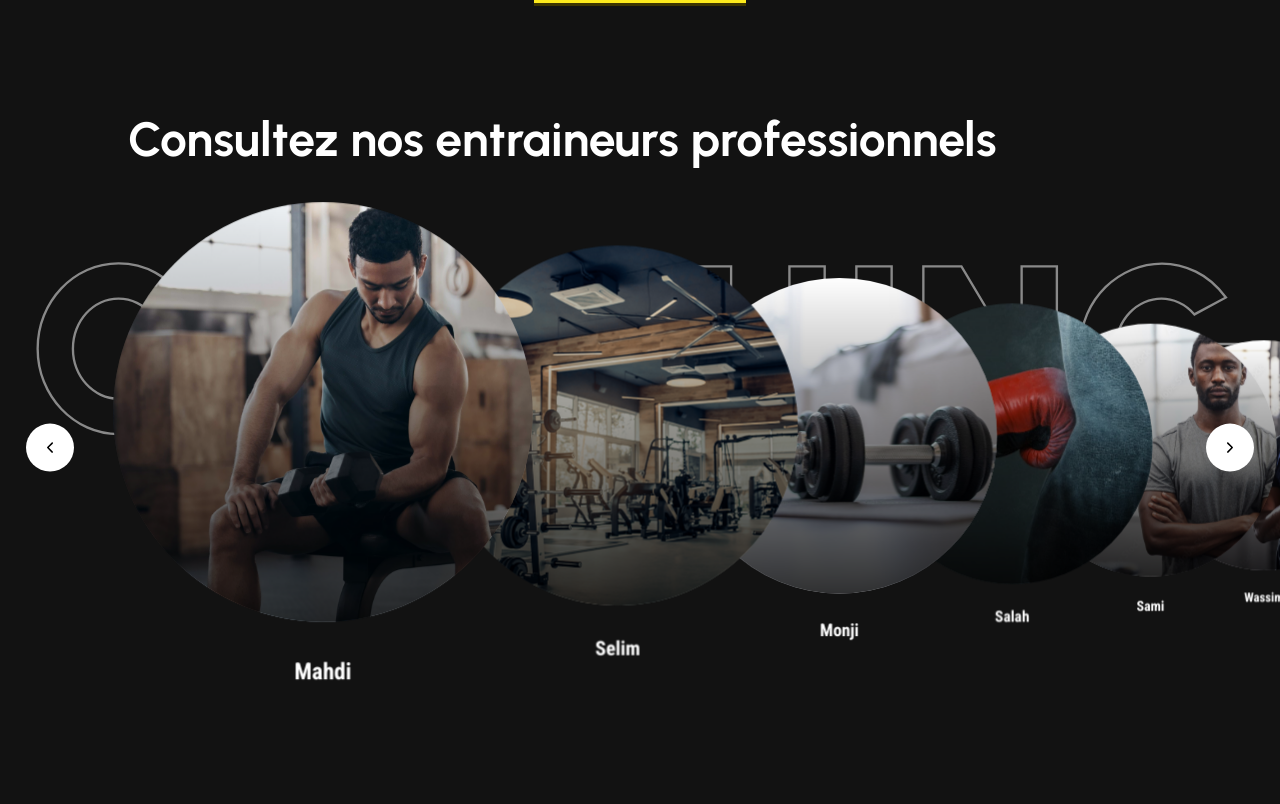
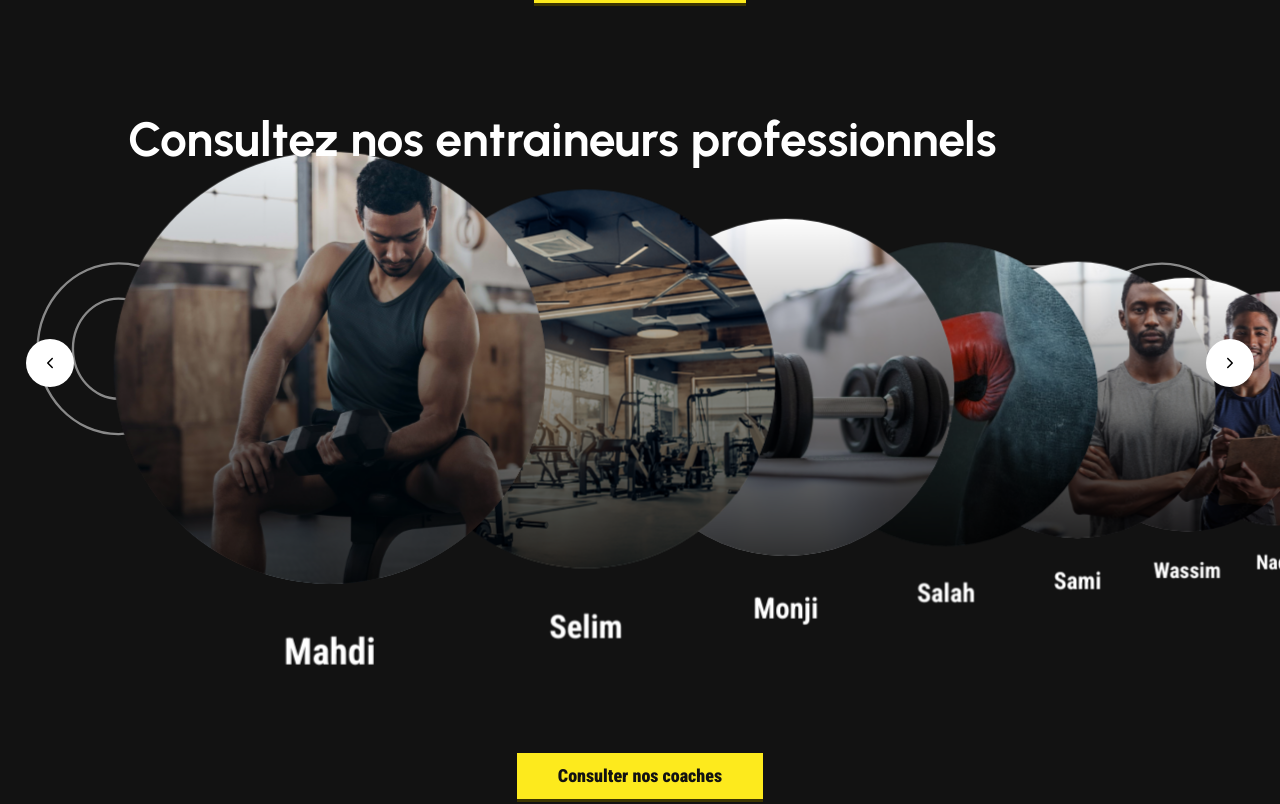
Before and after one commit to medazizktata/Arena-gym-website, a React (Vite) app in the folder Arena-gym-website/: page /home in a window 1280 px wide. Shown: the part 2360-3164 px from the top of the page. Built offline with nearby package versions, Linux system fonts and the light colour scheme.

Commit message:
New carrouseel

```diff
--- a/Arena-gym-website/src/pages/Home/CoachesSection/CarrouselCoachesV2.jsx
+++ b/Arena-gym-website/src/pages/Home/CoachesSection/CarrouselCoachesV2.jsx
@@ -43,21 +43,20 @@ const data = [
 
 function CarrouselCoachesV2() {
   return (
-    <div className="">
+    <div className="swiper">
       <Swiper
         effect={"coverflow"}
         grabCursor={true}
         loop={true}
         slidesPerView={"auto"}
-        height={"200px"}
-        spaceBetween={"-250px"}
+        spaceBetween={"-300px"}
+        width={"100%"}
         coverflowEffect={{
           rotate: 0,
           stretch: 1,
           depth: 100,
           modifier: 4,
         }}
-        width={"500px"}
         navigation={{
           nextEl: ".swiper-button-next",
           prevEl: ".swiper-button-prev",
@@ -65,11 +64,10 @@ function CarrouselCoachesV2() {
         }}
         modules={[EffectCoverflow, Navigation]}
         className="swiper_container"
-        centerInsufficientSlides={1}
-        loopAddBlankSlides={1}
+
       >
         <div className="slider-controler">
-          <div className="swiper-button-prev slider-arrow">
+          <div className="swiper-button-prev slider-arrow transform lg:translate-y-[-200%] md:translate-y-[-320%] max-md:translate-y-[-400%] max-sm:hidden">
             <button className="">
               <IoIosArrowBack className="text-black" />
             </button>
@@ -79,23 +77,17 @@ function CarrouselCoachesV2() {
           <SwiperSlide key={index} >
             {/* <img src={item.img} alt={item.name} /> */}
             <div
-              className="absolute inset-0 rounded-full scale-90"
+              className="absolute inset-0 rounded-full scale-90 lg:w-[35rem] lg:h-[35rem] max-lg:w-[25rem] max-lg:h-[25rem] max-md:w-[20rem] max-md:h-[20rem] w-[20rem] h-[20rem] max-sm:w-[15rem] max-sm:h-[15rem] "
               style={{
                 backgroundImage: `url(${item.img})`,
                 backgroundSize: "cover",
                 backgroundPosition: "center",
-                width: "34rem",
-                height: "34rem",
               }}
             >
               <div className="absolute inset-0 bg-gradient-to-b from-transparent to-black opacity-80 rounded-full"></div>
               <div className="absolute inset-0 flex flex-col justify-center items-center">
                 <p
-                  className="text-white font-robotoCon text-center z-10 font-bold text-3xl"
-                  style={{
-                    position: "absolute",
-                    bottom: "-15%",
-                  }}
+                  className="absolute text-white font-robotoCon text-center z-10 font-bold lg:text-5xl max-lg:text-4xl  max-md:text-3xl max-sm:text-3xl max-lg:-bottom-20 lg:-bottom-28"
                 >
                   {item.name}
                 </p>
@@ -105,13 +97,14 @@ function CarrouselCoachesV2() {
         ))}
 
         <div className="slider-controler">
-          <div className="swiper-button-next slider-arrow">
+          <div className="swiper-button-next slider-arrow transform lg:translate-y-[-200%] md:translate-y-[-320%] max-md:translate-y-[-400%] max-sm:hidden">
             <button className="flex items-center justify-center">
               <IoIosArrowForward className="text-black" />
             </button>
           </div>
         </div>
       </Swiper>
+
     </div>
   );
 }
--- a/Arena-gym-website/src/pages/Home/CoachesSection/Carrouselv2CSS.css
+++ b/Arena-gym-website/src/pages/Home/CoachesSection/Carrouselv2CSS.css
@@ -69,7 +69,6 @@ html {
   height: 3rem;
   border-radius: 100%;
   position: absolute;
-  transform: translateY(-130%);
 
 }
 .slider-controler .swiper-button-next{
--- a/Arena-gym-website/src/pages/Home/CoachesSection/CoachesSection.jsx
+++ b/Arena-gym-website/src/pages/Home/CoachesSection/CoachesSection.jsx
@@ -7,8 +7,8 @@ import CarrouselCoachesV2 from "./CarrouselCoachesV2";
 function CoachesSection() {
   return (
     <>
-      <div className="my-28">
-        <h2 className="mb-20 font-urbanist mx-[10%] font-bold text-white text-4xl max-md:text-3xl lg:text-5xl relative z-10">
+      <div className="flex flex-col mt-28">
+        <h2 className="mb-20 font-urbanist mx-[10%] font-bold text-white max-sm:text-2xl max-md:text-3xl md:text-4xl lg:text-5xl relative z-10">
         Consultez nos entraineurs professionnels
         </h2>
         <div className="relative">
@@ -20,11 +20,11 @@ function CoachesSection() {
             textSize={20}
           />
 
-          <div className="-mt-[32%]">
+          <div className="relative sm:-mt-[38%] md:sm:-mt-[38%] lg:-mt-[36%] max-sm:-mt-[50%]">
           <CarrouselCoachesV2/>
           </div>
         </div>
-        <div className="relative z-40 -mt-28 flex flex-col justify-center items-center text-lg max-sm:mt-5">
+        <div className="relative z-40 flex justify-center text-lg lg:-mt-[120px] md:-mt-[300px] sm:-mt-[350px] max-sm:-mt-[250px] max-sm:text-sm">
           <Link to={"/coaches"}>
             <ButtonYellow
               buttonFont="font-robotoCon"
```
